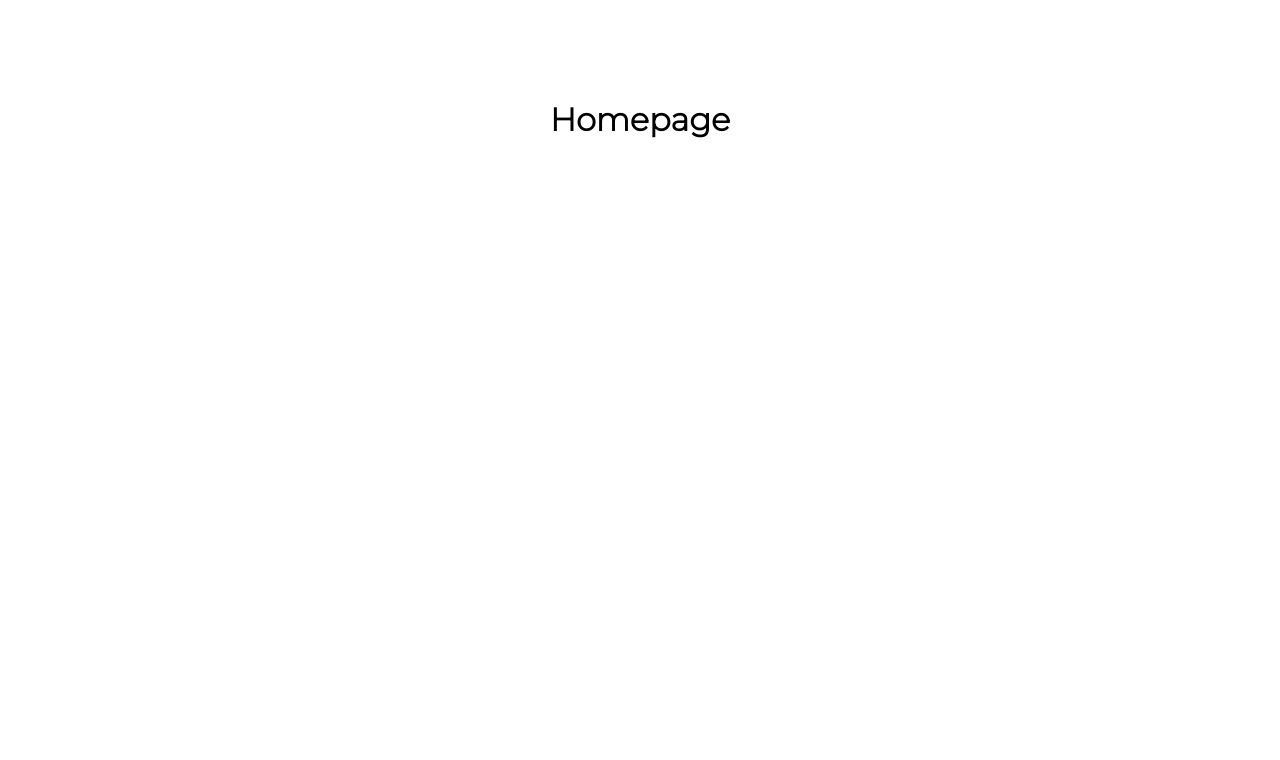
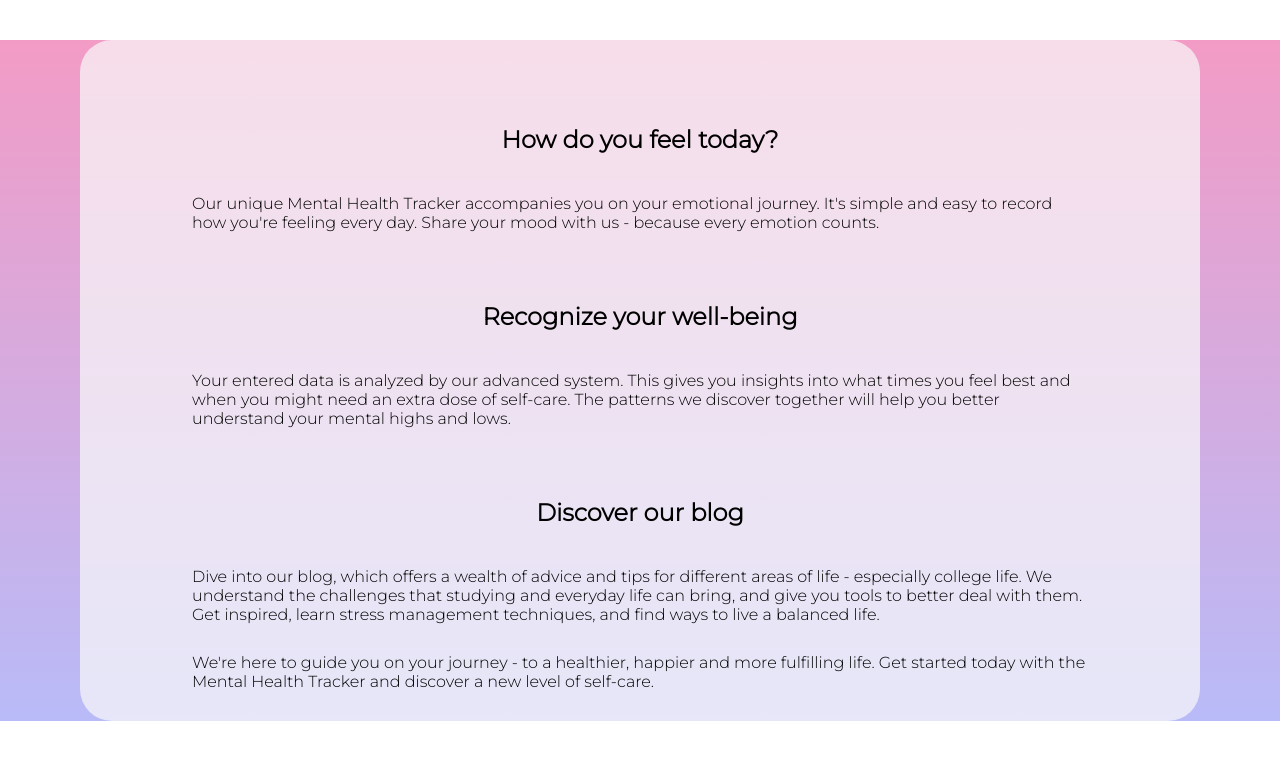
Before and after one commit to aanckr/co2-final-project, a React (Create React App) app: page / in a window 1280 px wide. Shown: the top 760 px of the page. Built offline with nearby package versions, Linux system fonts and the light colour scheme.

Commit message:
Update Homepage.js
Homepage updated and roughly designed, but header, footer are still missing and are still being worked on

```diff
--- a/src/Homepage.js
+++ b/src/Homepage.js
@@ -1,6 +1,38 @@
-function Homepage(){
+const React = require('react');
+const { Link } = require('react-router-dom');
+
+function Homepage() {
     return (
-        <h1>Homepage</h1>
+        <div className='color'>
+            <div className='color_box'>
+                <div className='text_box'>
+                    <sectin>
+                        <div>
+                            <h2>How do you feel today?</h2>
+                            <p>Our unique Mental Health Tracker accompanies you on your emotional journey. It's simple and easy to record how you're feeling every day. Share your mood with us - because every emotion counts.</p>
+                        </div>
+                    </sectin>
+                    <section>
+                        <div>
+                            <h2>Recognize your well-being</h2>
+                            <p>Your entered data is analyzed by our advanced system. This gives you insights into what times you feel best and when you might need an extra dose of self-care. The patterns we discover together will help you better understand your mental highs and lows.</p>
+                        </div>
+                    </section>
+                    <section>
+                        <div>
+                            <h2>Discover our blog</h2>
+                            <p>Dive into our blog, which offers a wealth of advice and tips for different areas of life - especially college life. We understand the challenges that studying and everyday life can bring, and give you tools to better deal with them. Get inspired, learn stress management techniques, and find ways to live a balanced life.</p>
+                        </div>
+                    </section>
+                    <br />
+                    <section>
+                        <div>
+                            <p>We're here to guide you on your journey - to a healthier, happier and more fulfilling life. Get started today with the Mental Health Tracker and discover a new level of self-care.</p>
+                        </div>
+                    </section>
+                </div>
+            </div>
+        </div>
     );
 }
 
```
